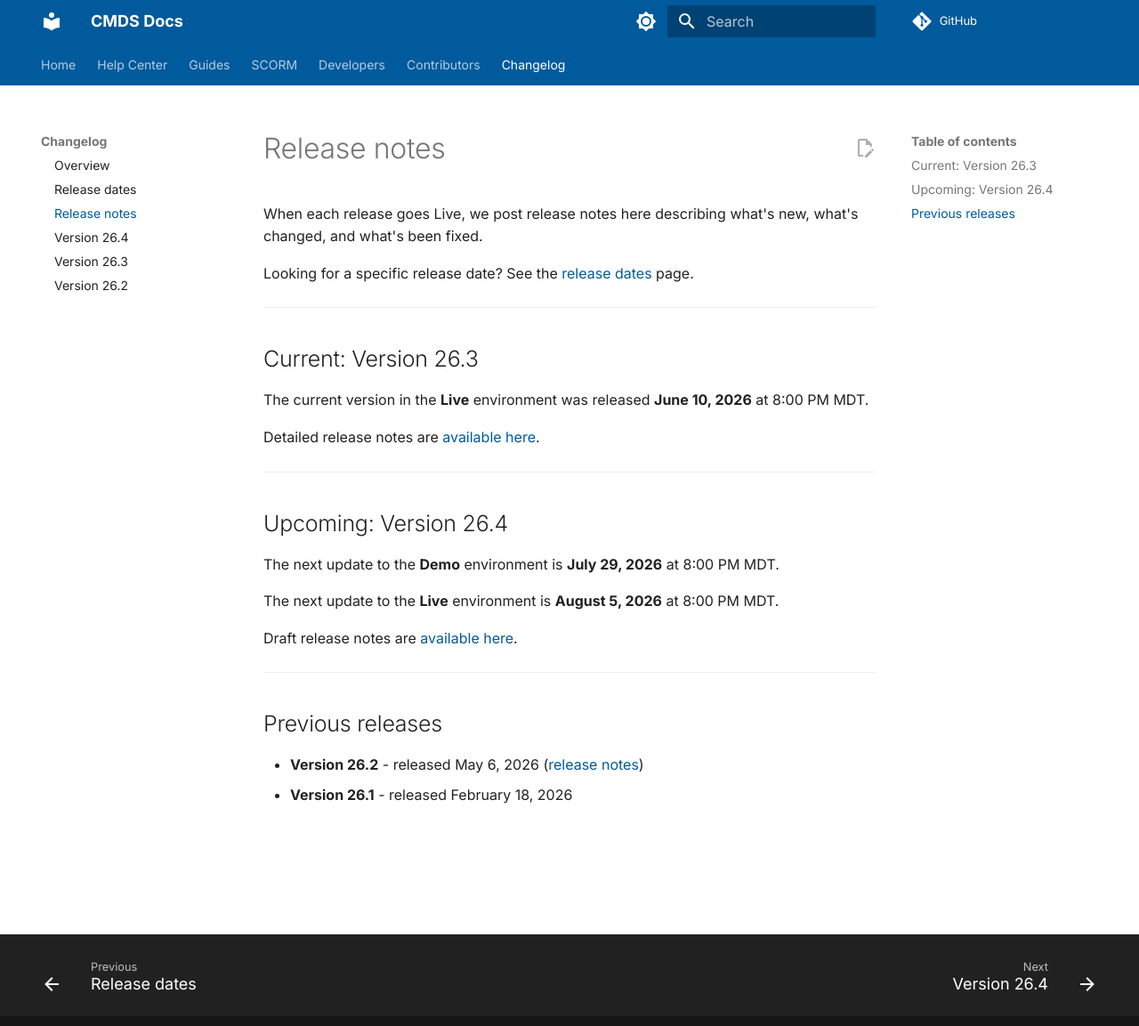
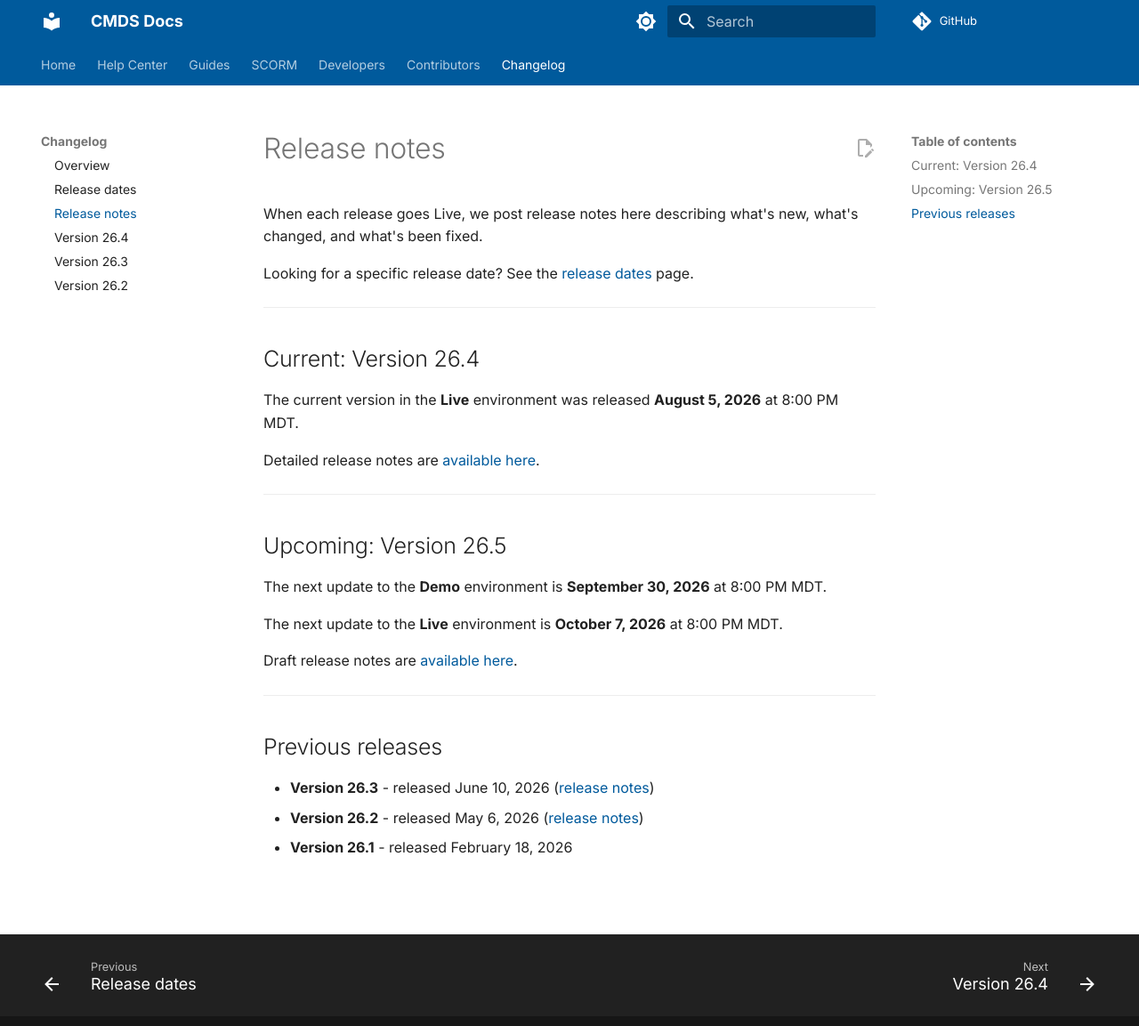
Before and after one commit to cmds-app/docs, an MkDocs documentation site: the page built from docs/changelog/release-notes.md, in a window 1280 px wide and 1166 px high. Shown: the top 1153 px of the window at 89% size. Built offline with MkDocs 1.6.1 and Material for MkDocs 9.7.7, drawn with Linux system fonts in a browser that asks for light colours; comment, search, counter and statistics services are not loaded.

Commit message:
docs(changelog): update release-notes.md for v26.4 cycle

```diff
--- a/docs/changelog/release-notes.md
+++ b/docs/changelog/release-notes.md
@@ -6,25 +6,26 @@ Looking for a specific release date? See the [release dates](release-dates.md) p
 
 ---
 
-## Current: Version 26.3
+## Current: Version 26.4
 
-The current version in the **Live** environment was released **June 10, 2026** at 8:00 PM MDT.
+The current version in the **Live** environment was released **August 5, 2026** at 8:00 PM MDT.
 
-Detailed release notes are [available here](version-26-3.md).
+Detailed release notes are [available here](version-26-4.md).
 
 ---
 
-## Upcoming: Version 26.4
+## Upcoming: Version 26.5
 
-The next update to the **Demo** environment is **July 29, 2026** at 8:00 PM MDT.
+The next update to the **Demo** environment is **September 30, 2026** at 8:00 PM MDT.
 
-The next update to the **Live** environment is **August 5, 2026** at 8:00 PM MDT.
+The next update to the **Live** environment is **October 7, 2026** at 8:00 PM MDT.
 
-Draft release notes are [available here](version-26-4.md).
+Draft release notes are [available here](version-26-5.md).
 
 ---
 
 ## Previous releases
 
+- **Version 26.3** - released June 10, 2026 ([release notes](version-26-3.md))
 - **Version 26.2** - released May 6, 2026 ([release notes](version-26-2.md))
 - **Version 26.1** - released February 18, 2026
```
